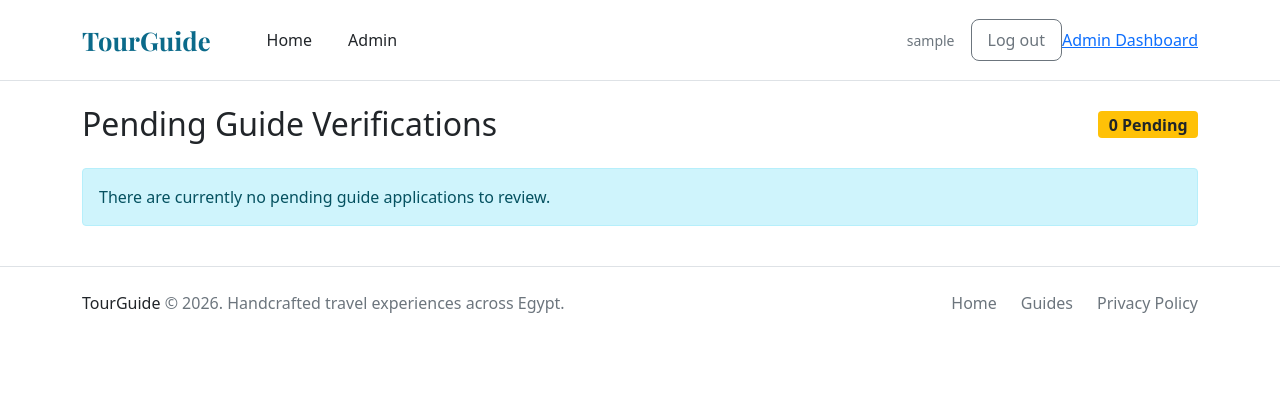
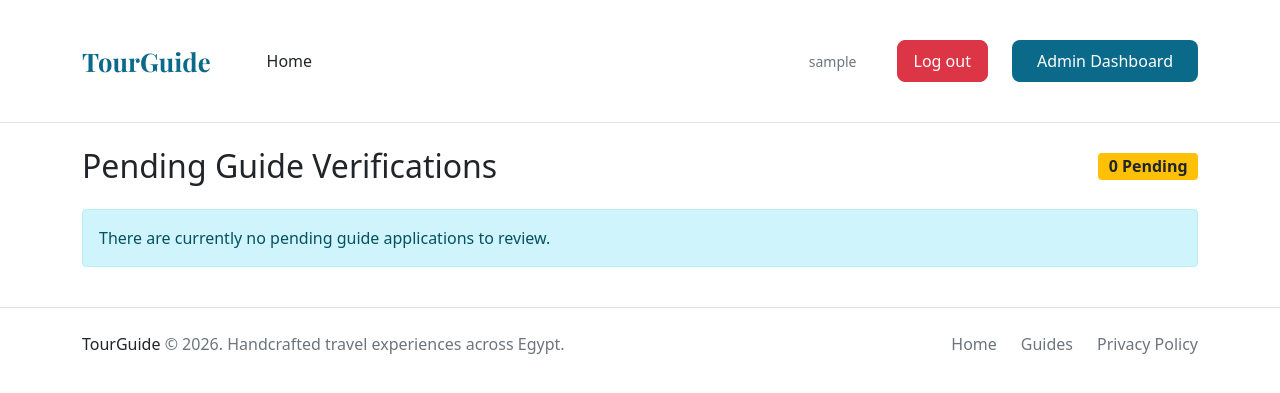
Before and after one commit to DALIANASSAR13/TOUR-, an ASP.NET Core app: page /Admin/GuideVerification in a window 1280 px wide. Shown: the top 393 px of the page. Run offline with ASP.NET Core 8, Linux system fonts and the light colour scheme; the visitor is signed in with stand-in values (Sample User, id 1); style sheets or scripts are compiled from the project's sources; some libraries are stand-ins or nearby versions; some web fonts are replaced.

Commit message:
Fix View Files Button to open Documents Correctly in Review Guilde page for Admin Role

```diff
--- a/TourGuide/TourGuide.BLL/Services/GuideVerificationService.Admin.cs
+++ b/TourGuide/TourGuide.BLL/Services/GuideVerificationService.Admin.cs
@@ -70,7 +70,10 @@ public partial class GuideVerificationService
         var safeFileName = Path.GetFileName(doc.StoredFileName);
         var candidatePaths = new[]
         {
+            // Current storage layout: FileStorage:RootPath/guide-documents.
             Path.Combine(_storageOptions.RootPath, FileFolders.GuideDocuments, safeFileName),
+            // Legacy layouts kept for documents uploaded before the storage fix.
+            Path.Combine(_storageOptions.RootPath, safeFileName),
             Path.Combine(_storageOptions.RootPath, "uploads", safeFileName)
         };
 
--- a/TourGuide/TourGuide.BLL/Services/GuideVerificationService.Guide.cs
+++ b/TourGuide/TourGuide.BLL/Services/GuideVerificationService.Guide.cs
@@ -154,7 +154,7 @@ public partial class GuideVerificationService : IGuideVerificationService
         }
 
         var storedFileName = $"{Guid.NewGuid():N}{ext}";
-        var folder = Path.Combine(_storageOptions.RootPath, "uploads");
+        var folder = Path.Combine(_storageOptions.RootPath, FileFolders.GuideDocuments);
         Directory.CreateDirectory(folder);
 
         var fullPath = Path.Combine(folder, storedFileName);
--- a/TourGuide/TourGuide.PL/Areas/Admin/Controllers/GuideVerificationController.cs
+++ b/TourGuide/TourGuide.PL/Areas/Admin/Controllers/GuideVerificationController.cs
@@ -85,7 +85,8 @@ public class GuideVerificationController : AdminBaseController
         if (!result.Succeeded || result.Value is null)
             return NotFound();
 
-        Response.Headers.ContentDisposition = $"inline; filename=\"{Uri.EscapeDataString(result.Value.OriginalFileName)}\"";
-        return File(result.Value.Stream, result.Value.ContentType);
+        Response.Headers.ContentDisposition =
+            $"inline; filename*=UTF-8''{Uri.EscapeDataString(result.Value.OriginalFileName)}";
+        return File(result.Value.Stream, result.Value.ContentType, enableRangeProcessing: true);
     }
 }
--- a/TourGuide/TourGuide.PL/Areas/Admin/Views/Access/Index.cshtml
+++ b/TourGuide/TourGuide.PL/Areas/Admin/Views/Access/Index.cshtml
@@ -3,6 +3,6 @@
 }
 
 <div class="container mt-5">
-    <h1>Admin Dashboard</h1>
+    <h1 class="btn-check">Admin Dashboard</h1>
     <p>Welcome to the administrator area.</p>
 </div>
--- a/TourGuide/TourGuide.PL/Areas/Admin/Views/GuideVerification/Review.cshtml
+++ b/TourGuide/TourGuide.PL/Areas/Admin/Views/GuideVerification/Review.cshtml
@@ -137,7 +137,9 @@
                                        asp-route-documentId="@doc.Id"
                                        target="_blank"
                                        rel="noopener noreferrer"
-                                       class="btn btn-sm btn-outline-primary flex-shrink-0">
+                                       class="btn btn-sm btn-primary fw-semibold flex-shrink-0"
+                                       title="Open @docLabel">
+                                        <span aria-hidden="true">&#128196;</span>
                                         View File
                                     </a>
                                 </div>
--- a/TourGuide/TourGuide.PL/Views/Shared/_Layout.cshtml
+++ b/TourGuide/TourGuide.PL/Views/Shared/_Layout.cshtml
@@ -51,19 +51,13 @@
                                 <a class="nav-link fw-medium text-dark px-3" asp-area="Guide" asp-controller="Verification" asp-action="Status">Status</a>
                             </li>
                         }
-                        @if (User.IsInRole(TourGuide.DAL.Constants.Roles.Admin))
-                        {
-                            <li class="nav-item">
-                                <a class="nav-link fw-medium text-dark px-3" asp-area="Admin" asp-controller="Admin" asp-action="Index">Admin</a>
-                            </li>
-                        }
                     </ul>
                     <div class="d-flex align-items-center gap-3">
                         @if (User.Identity?.IsAuthenticated == true)
                         {
                             <span class="text-muted small">@User.Identity.Name</span>
                             <form asp-area="" asp-controller="Account" asp-action="Logout" method="post" class="m-0">
-                                <button type="submit" class="btn btn-outline-secondary fw-semibold px-3 py-2" style="border-radius: 8px;">Log out</button>
+                                <button type="submit" class="m-4 btn btn-danger fw-semibold px-3 py-2" style="border-radius: 8px;">Log out</button>
                             </form>
                         }
                         else
@@ -77,9 +71,11 @@
                         {
                             @if (User.IsInRole(TourGuide.DAL.Constants.Roles.Admin))
                             {
-                                <a asp-area="Admin"
+                                <a class="btn text-white fw-semibold px-4 py-2 admin-dashboard-button"
+                                   asp-area="Admin"
                                    asp-controller="Home"
-                                   asp-action="Index">
+                                   asp-action="Index"
+                                   style="background-color: #0b6a8a; border-radius: 8px;">
                                     Admin Dashboard
                                 </a>
                             }
```
